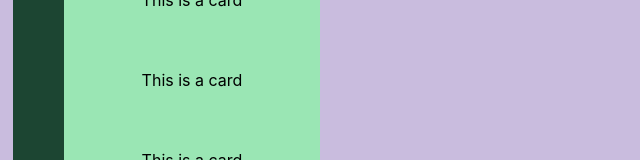
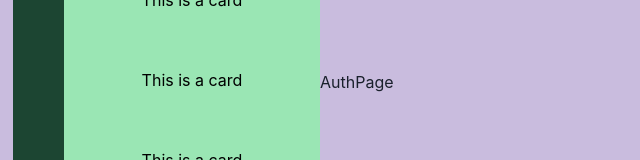
Before and after one commit to VedangKanade20/Chat-Buzz, a React (Vite) app in the folder client/: page /auth in a window 1280 px wide. Shown: the part 318-478 px from the top of the page, without its empty margins (0-640 px from the left). Built offline with nearby package versions, Linux system fonts and the light colour scheme.

Commit message:
created an auth page

```diff
--- a/client/src/App.jsx
+++ b/client/src/App.jsx
@@ -3,6 +3,7 @@ import MainPage from "./Pages/MainPage";
 import SideBar from "./components/SideBar";
 import { BrowserRouter, Route, Routes } from "react-router-dom";
 import LeftSide from "./components/LeftSide";
+import AuthPage from "./Pages/AuthPage";
 
 const App = () => {
   return (
@@ -20,6 +21,7 @@ const App = () => {
           <LeftSide />
           <Routes>
             <Route path="/" element={<MainPage />} />
+            <Route path="/auth" element={<AuthPage />} />
           </Routes>
         </Flex>
       </BrowserRouter>
--- /dev/null
+++ b/client/src/Pages/AuthPage.jsx
@@ -0,0 +1,5 @@
+const AuthPage = () => {
+  return <div>AuthPage</div>;
+};
+
+export default AuthPage;
```
